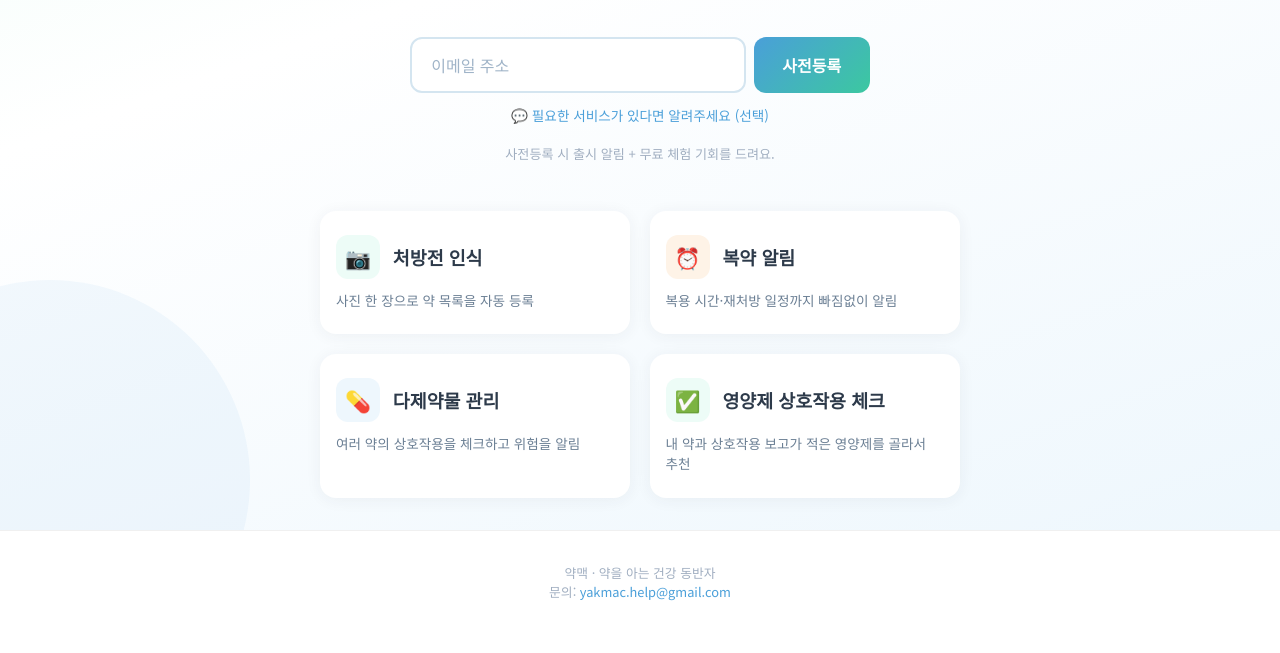
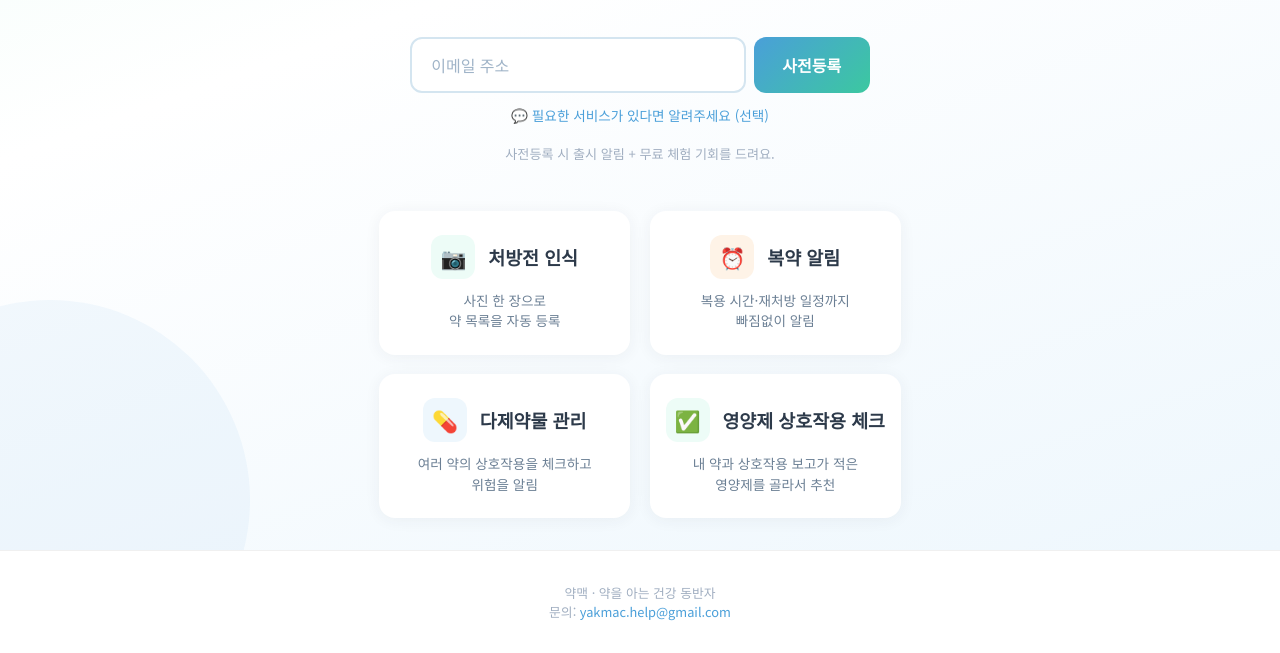
Before and after one commit to IraeYoon/yakmac-landing, a plain HTML site: page index.html in a window 1280 px wide. Shown: the part 408-1061 px from the top of the page. Drawn offline with Linux system fonts and the light colour scheme.

Commit message:
기능 카드 가운데 정렬 + 설명 줄바꿈 의미 단위로 정돈 (이래님 피드백)
Co-Authored-By: Claude Fable 5 <noreply@anthropic.com>

```diff
--- a/index.html
+++ b/index.html
@@ -230,6 +230,7 @@
   .feature-head {
     display: flex;
     align-items: center;
+    justify-content: center;
     gap: 0.8rem;
     margin-bottom: 0.7rem;
   }
@@ -256,7 +257,7 @@
     color: #6b7f94;
     line-height: 1.5;
     word-break: keep-all;
-    text-align: left;
+    text-align: center;
   }
 
   .f1 .feature-icon { background: #edfcf7; color: #3CC8A0; }
@@ -329,28 +330,28 @@
           <div class="feature-icon">📷</div>
           <h3>처방전 인식</h3>
         </div>
-        <p>사진 한 장으로 약 목록을 자동 등록</p>
+        <p>사진 한 장으로<br>약 목록을 자동 등록</p>
       </div>
       <div class="feature f2">
         <div class="feature-head">
           <div class="feature-icon">⏰</div>
           <h3>복약 알림</h3>
         </div>
-        <p>복용 시간·재처방 일정까지 빠짐없이 알림</p>
+        <p>복용 시간·재처방 일정까지<br>빠짐없이 알림</p>
       </div>
       <div class="feature f3">
         <div class="feature-head">
           <div class="feature-icon">💊</div>
           <h3>다제약물 관리</h3>
         </div>
-        <p>여러 약의 상호작용을 체크하고 위험을 알림</p>
+        <p>여러 약의 상호작용을 체크하고<br>위험을 알림</p>
       </div>
       <div class="feature f4">
         <div class="feature-head">
           <div class="feature-icon">✅</div>
           <h3>영양제 상호작용 체크</h3>
         </div>
-        <p>내 약과 상호작용 보고가 적은 영양제를 골라서 추천</p>
+        <p>내 약과 상호작용 보고가 적은<br>영양제를 골라서 추천</p>
       </div>
     </div>
   </div>
```
